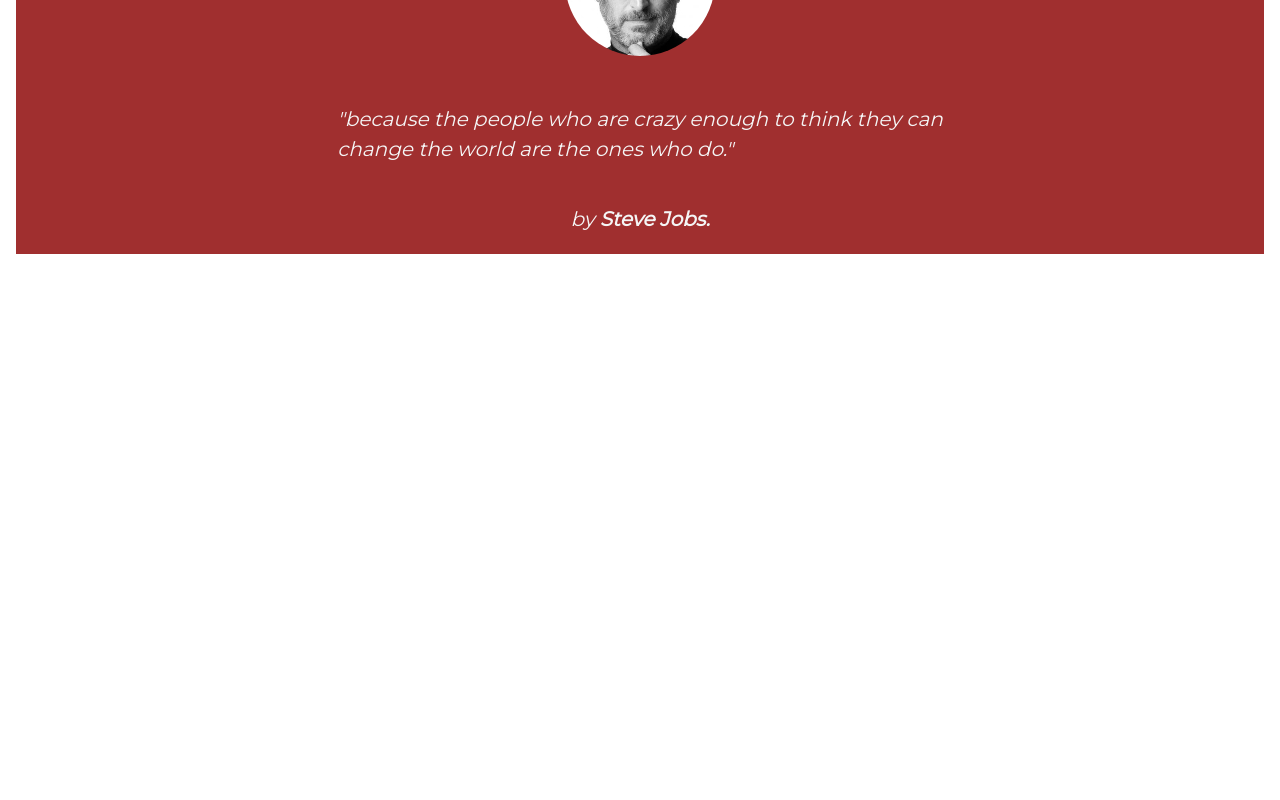
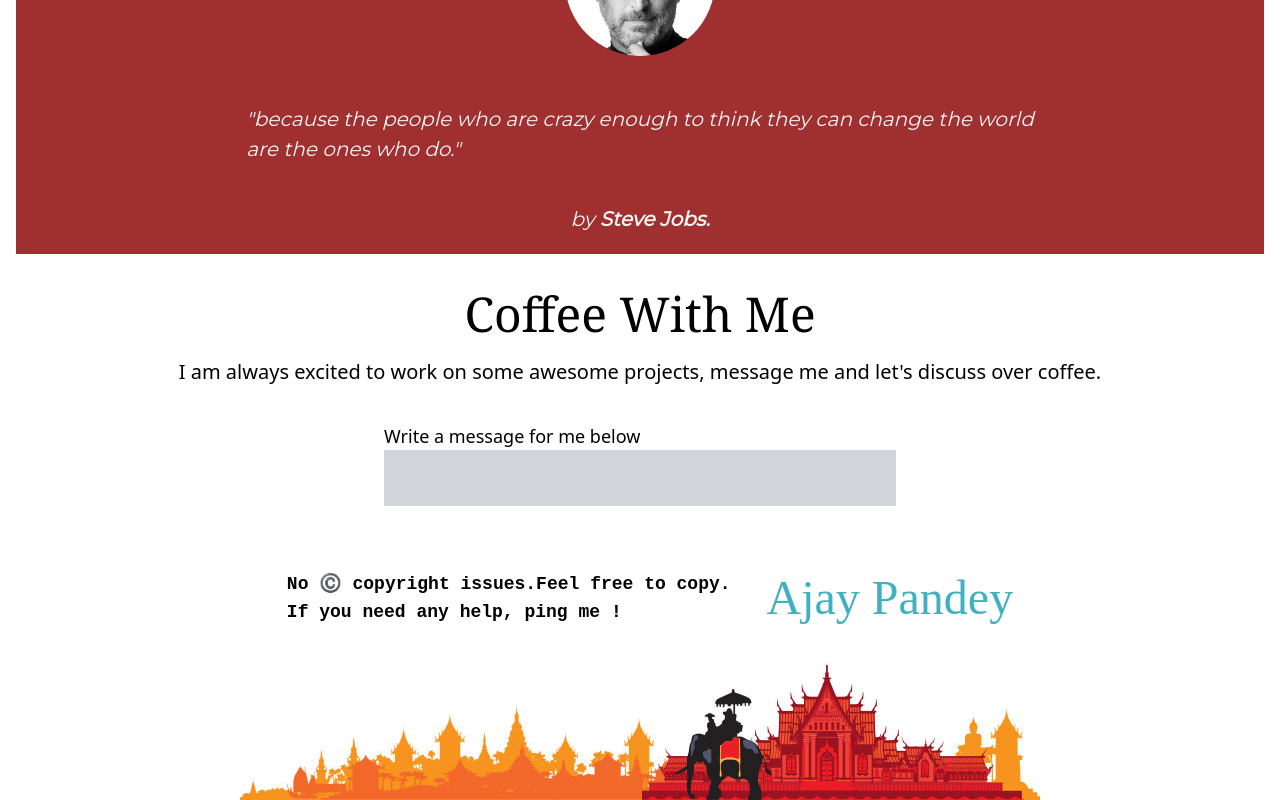
Before and after one commit to ajaypandey21/portfolioMine, a React (Create React App) app: page / in a window 1280 px wide. Shown: the part 1954-2754 px from the top of the page. Before the commit the page ends 2224 px from the top, so only its background shows below. Built offline with nearby package versions, Linux system fonts and the light colour scheme.

Commit message:
Prabably last commit

```diff
--- a/src/App.css
+++ b/src/App.css
@@ -124,3 +124,11 @@
   color:whitesmoke;
   font-size: 20px;
 }
+
+.name{
+  font-family: 'Sacramento',cursive ;
+  text-transform: none;
+  font-weight: 400;
+  color: #41b0bf !important;
+  font-size: 3em !important;
+}
--- a/src/App.js
+++ b/src/App.js
@@ -1,6 +1,8 @@
 
 import './App.css';
 import Aboutme from './component/Aboutme';
+import Coffee from './component/Coffee';
+import Footer from './component/Footer';
 import NavSect from './component/NavSect';
 import Quotes from './component/Quotes';
 import Skills from './component/Skills';
@@ -17,6 +19,10 @@
     <Skills />
     <Quotes />
     </main>
+    <Coffee />
+
+
+    <Footer />
 
     </>
 
--- /dev/null
+++ b/src/component/Coffee.js
@@ -0,0 +1,16 @@
+import React from 'react'
+
+const Coffee = () => {
+  return (
+    <div className='flex justify-center items-center flex-col p-5  text-grayy'>
+        <h1 className='text-5xl sm:text-4xl font-serif'>Coffee With Me</h1>
+        <p className='p-5 text-xl font-sans  text-silver'>I am always excited to work on some awesome projects, message me and let's discuss over coffee.</p>
+        <section className='mr-'>
+        <h1 className='font-sans  text-lg pt-4'>Write a message for me below</h1>
+        <input className=' focus:outline-none bg-gray-300 sm:w-[20rem] w-[32rem] h-14 px-2'></input>
+        </section>
+    </div>
+  )
+}
+
+export default Coffee
--- /dev/null
+++ b/src/component/Footer.js
@@ -0,0 +1,26 @@
+import React from 'react'
+import foot from "../util/img/foot.jpg"
+
+const Footer = () => {
+  return (
+    <>
+     <section className='pt-4 flex justify-center items-center '>
+      <div className='p-2'>
+      <p className='p-5 font-semibold text-lg  text-silver'>No ©️ copyright issues.Feel free to copy.<br/>
+         If you need any help, ping me !</p>
+      </div>
+      <div className='p-2'>
+      <p className='name'>Ajay Pandey</p>
+      </div>
+    </section>
+    <footer className='flex justify-center items-center'>
+      <img alt='foot' src={foot}/>
+
+    </footer>
+
+    </>
+
+  )
+}
+
+export default Footer
--- a/src/component/Quotes.js
+++ b/src/component/Quotes.js
@@ -8,8 +8,8 @@
             {/* <h1 className='pt-6' >Inspiring quotes</h1> */}
             <section id="quotesline"  className='flex items-center justify-center flex-col p-2'>
                 <img className='rounded-full p-5' src={steve} alt="steveJobs"></img>
-               <h2 className='p-7' >"because the people who are crazy enough to think they can<br />
-                    change the world are the ones who do."</h2>
+               <h2 className='p-7' >"because the people who are crazy enough to think they can
+                    change the world<br/> are the ones who do."</h2>
                <p className='p-3'>by <b >Steve Jobs.</b></p>
 
             </section>
--- a/tailwind.config.js
+++ b/tailwind.config.js
@@ -13,7 +13,8 @@
 
       'sm':  {'min':'250px','max': '767px'},
       // => @media (max-width: 390px) { ... }
-    }
+    },
+
   },
   plugins: [],
 }
```
Also changed, not shown: public/index.html (+4 -4 lines), src/util/img/foot.jpg (added).
